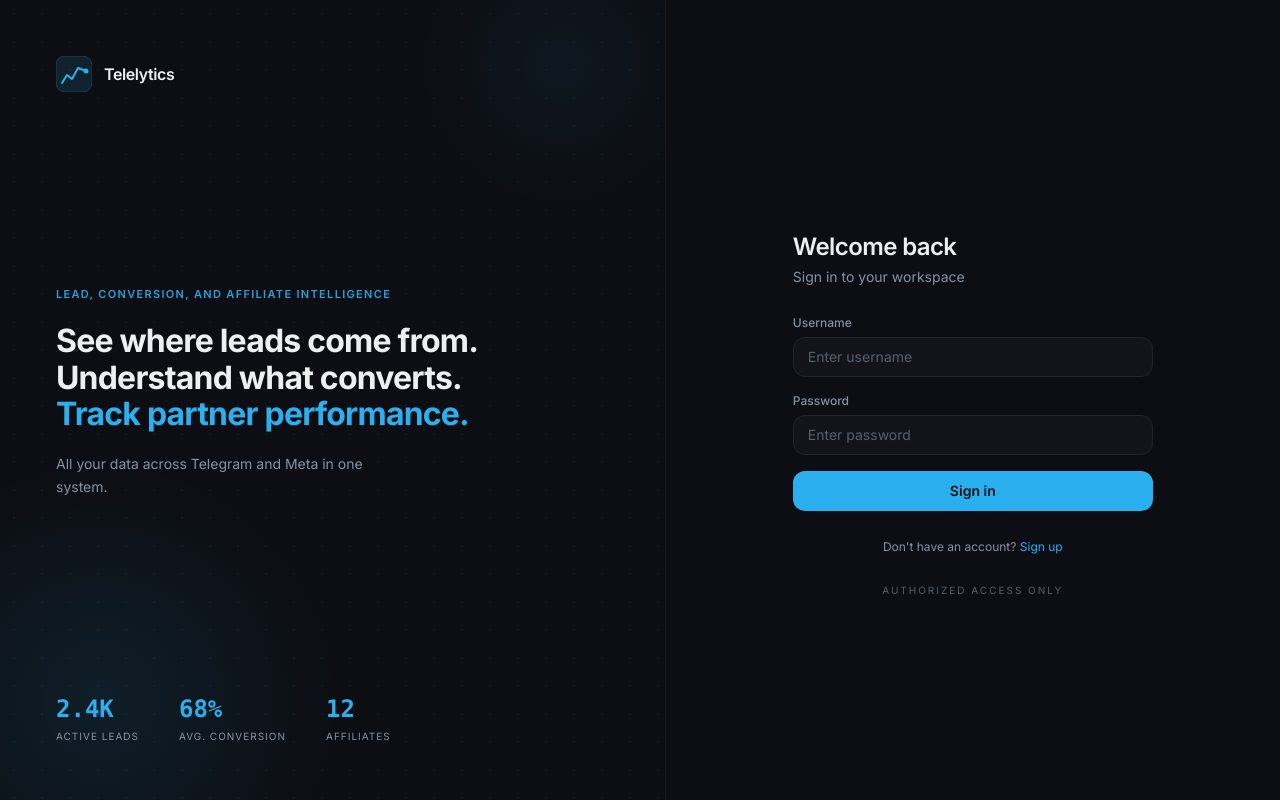
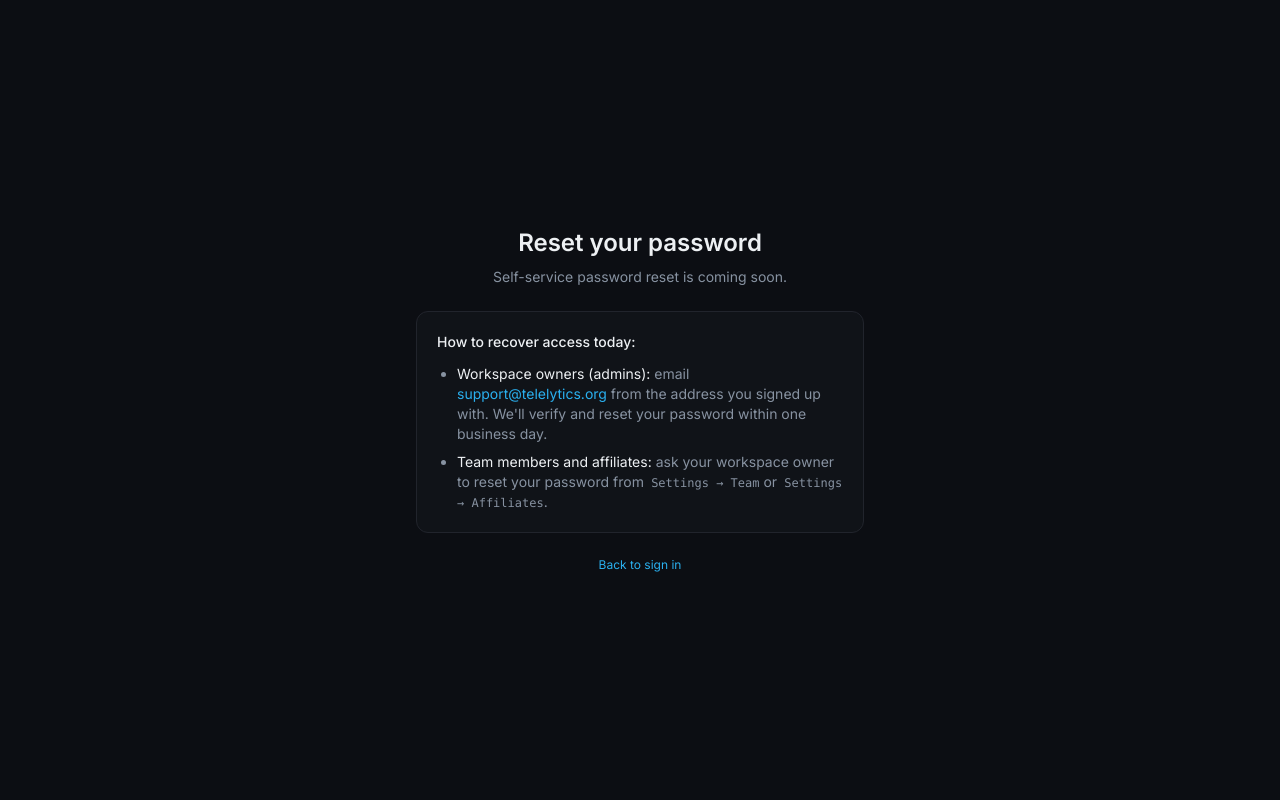
Before and after one commit to Samraa66/telegram-lead-bot, a React (Vite) app in the folder frontend/: page /forgot-password in a window 1280 px wide. Before the commit this address led to /login. Built offline with nearby package versions, Linux system fonts and the light colour scheme; no server answers.

Commit message:
feat(auth-ux): rename Username field to Email or username + Forgot password placeholder page

```diff
--- a/frontend/src/App.tsx
+++ b/frontend/src/App.tsx
@@ -10,6 +10,7 @@ import SettingsPage from "./pages/SettingsPage";
 import OnboardingPage from "./pages/OnboardingPage";
 import InvitePage from "./pages/InvitePage";
 import SignupPage from "./pages/SignupPage";
+import ForgotPasswordPage from "./pages/ForgotPasswordPage";
 import AffiliateInvitePage from "./pages/AffiliateInvitePage";
 
 function PrivateRoute({ element, roles }: { element: React.ReactElement; roles?: string[] }) {
@@ -36,6 +37,7 @@ const App = () => (
     <Routes>
       <Route path="/login" element={<Login />} />
       <Route path="/signup" element={<SignupPage />} />
+      <Route path="/forgot-password" element={<ForgotPasswordPage />} />
       <Route path="/affiliate-invite/:token" element={<AffiliateInvitePage />} />
       <Route path="/invite/:token" element={<InvitePage />} />
       <Route path="/onboarding" element={<OnboardingRoute element={<OnboardingPage />} />} />
--- /dev/null
+++ b/frontend/src/pages/ForgotPasswordPage.tsx
@@ -0,0 +1,39 @@
+import { Link } from "react-router-dom";
+
+export default function ForgotPasswordPage() {
+  return (
+    <div className="min-h-screen bg-background text-foreground flex items-center justify-center p-6">
+      <div className="w-full max-w-md space-y-6">
+        <div className="text-center space-y-2">
+          <h1 className="text-2xl font-semibold">Reset your password</h1>
+          <p className="text-sm text-muted-foreground">
+            Self-service password reset is coming soon.
+          </p>
+        </div>
+
+        <div className="rounded-lg border border-border bg-secondary/30 p-5 space-y-3 text-sm">
+          <p className="font-medium">How to recover access today:</p>
+          <ul className="list-disc pl-5 space-y-2 text-muted-foreground">
+            <li>
+              <span className="text-foreground">Workspace owners (admins):</span>{" "}
+              email <a href="mailto:support@telelytics.org" className="text-primary hover:underline">support@telelytics.org</a> from the address you signed up with. We'll verify
+              and reset your password within one business day.
+            </li>
+            <li>
+              <span className="text-foreground">Team members and affiliates:</span>{" "}
+              ask your workspace owner to reset your password from
+              <span className="font-mono text-xs"> Settings → Team</span> or
+              <span className="font-mono text-xs"> Settings → Affiliates</span>.
+            </li>
+          </ul>
+        </div>
+
+        <p className="text-center text-xs text-muted-foreground">
+          <Link to="/login" className="text-primary hover:underline">
+            Back to sign in
+          </Link>
+        </p>
+      </div>
+    </div>
+  );
+}
--- a/frontend/src/pages/Login.tsx
+++ b/frontend/src/pages/Login.tsx
@@ -184,7 +184,7 @@ export default function Login() {
           <form className="space-y-4" onSubmit={handleSubmit}>
             <div className="space-y-1.5">
               <label className="block text-xs font-medium text-muted-foreground">
-                Username
+                Email or username
               </label>
               <input
                 type="text"
@@ -192,7 +192,7 @@ export default function Login() {
                 autoComplete="username"
                 value={username}
                 onChange={(e) => setUsername(e.target.value)}
-                placeholder="Enter username"
+                placeholder="you@example.com"
                 required
                 className="w-full h-10 rounded-lg px-3.5 text-sm text-foreground placeholder:text-muted-foreground/60 bg-secondary/40 border border-border focus:border-primary focus:ring-2 focus:ring-primary/25 outline-none transition-colors"
               />
@@ -229,6 +229,12 @@ export default function Login() {
           </form>
 
           <p className="text-center text-xs text-muted-foreground">
+            <Link to="/forgot-password" className="text-primary hover:underline">
+              Forgot password?
+            </Link>
+          </p>
+
+          <p className="text-center text-xs text-muted-foreground">
             Don't have an account?{" "}
             <Link to="/signup" className="text-primary hover:underline">Sign up</Link>
           </p>
```
